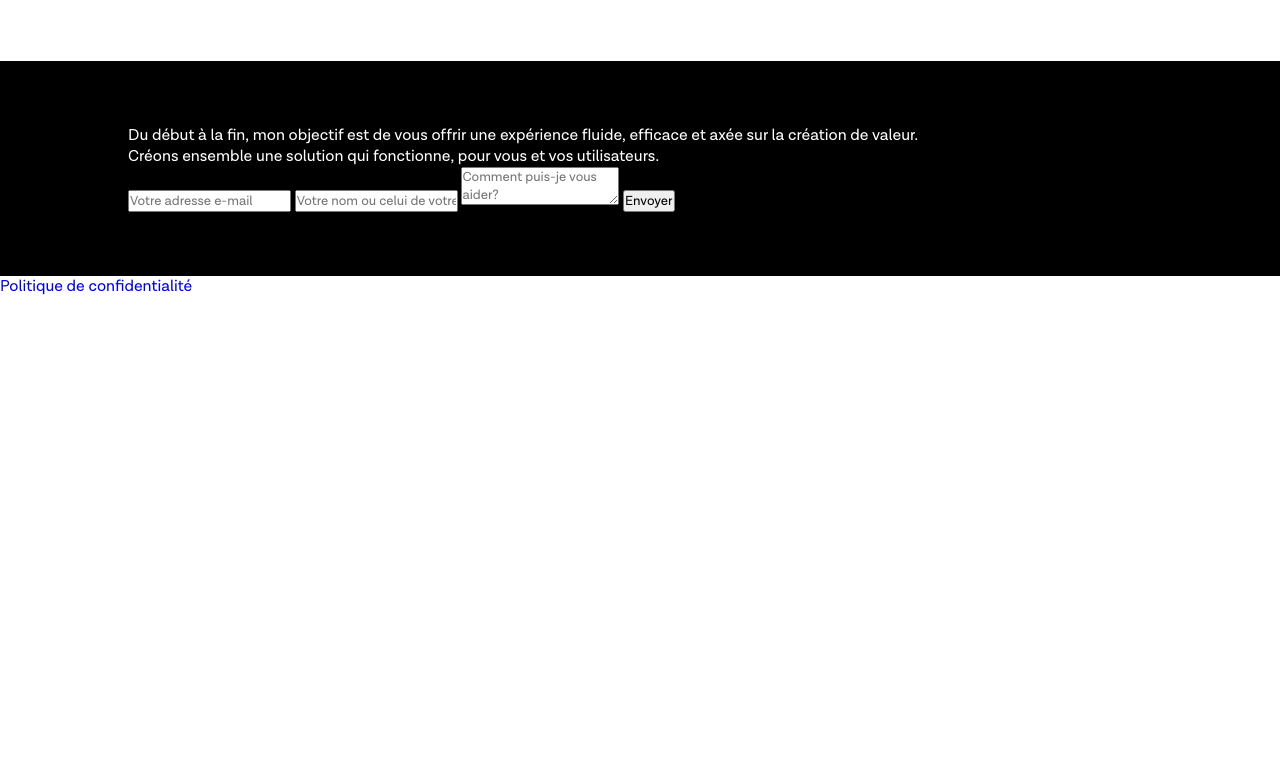
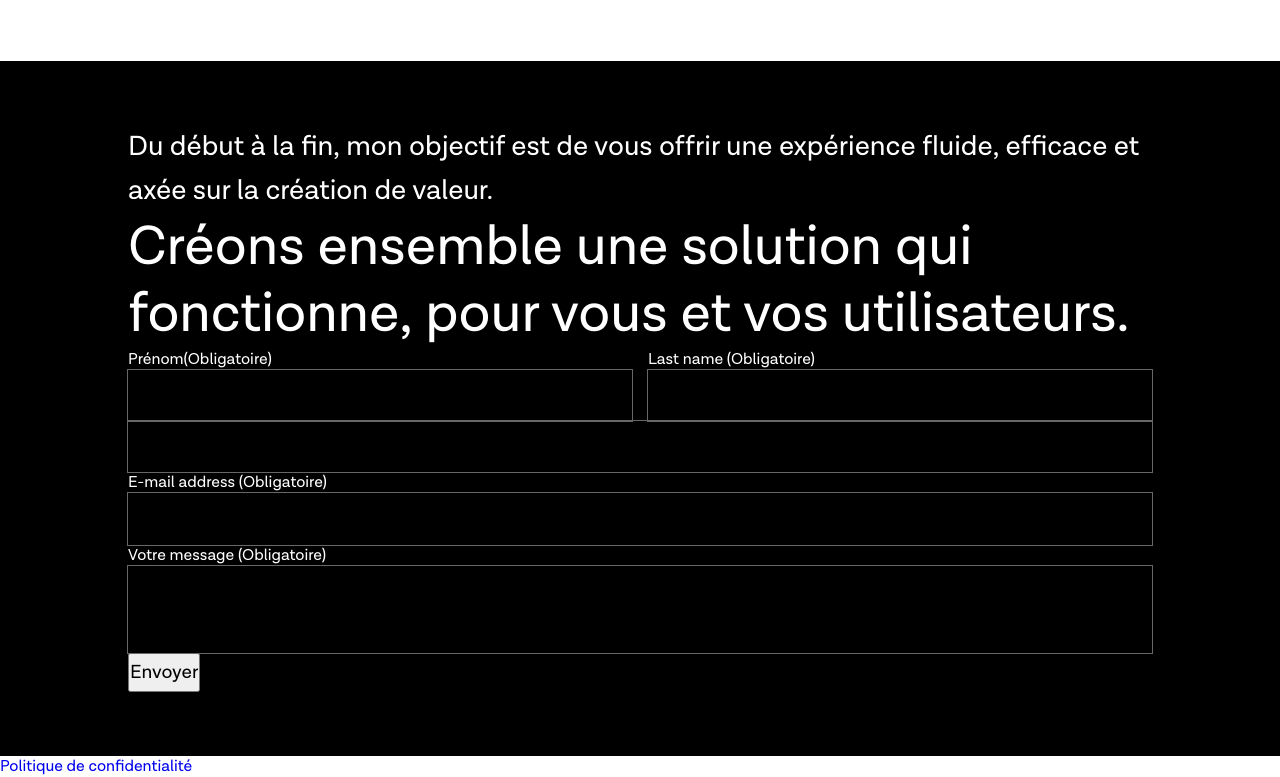
Before and after one commit to youssef370/portfolio, a plain HTML site: page index.html in a window 1280 px wide. Shown: the part 3829-4606 px from the top of the page. Before the commit the page ends 4126 px from the top, so only its background shows below. Drawn offline with Linux system fonts and the light colour scheme; a web font is replaced by a local one.

Commit message:
styled contact form

```diff
--- a/index.html
+++ b/index.html
@@ -179,27 +179,62 @@
       </section>
       <section class="contact inverse-colors" id="contact">
         <div class="container">
-          <p>
+          <p class="medium-text">
             Du début à la fin, mon objectif est de vous offrir une expérience
             fluide, efficace et axée sur la création de valeur.
           </p>
-          <p>
+          <p class="large-text">
             Créons ensemble une solution qui fonctionne, pour vous et vos
             utilisateurs.
           </p>
           <form action="" class="contact-form">
-            <input type="email" placeholder="Votre adresse e-mail" required />
+            <div class="contact-form__name-container flex-wrapper">
+              <div class="contact-form__name-part">
+                <label for="first-name" class="contact-form__field-name"
+                  >Prénom<span>(Obligatoire)</span></label
+                >
+                <input
+                  type="text"
+                  class="contact-form__field small-text"
+                  name="first-name"
+                />
+              </div>
+              <div class="contact-form__name-part">
+                <label for="last-name" class="contact-form__field-name"
+                  >Last name <span>(Obligatoire)</span></label
+                >
+                <input
+                  type="text"
+                  class="contact-form__field small-text"
+                  name="last-name"
+                />
+              </div>
+            </div>
+            <label for="company-name" class="contact-form__field-name"></label>
             <input
               type="text"
-              placeholder="Votre nom ou celui de votre entreprise"
-              required
+              name="company-name"
+              class="small-text contact-form__field"
             />
+            <label for="email-address" class="contact-form__field-name"
+              >E-mail address <span>(Obligatoire)</span></label
+            >
+            <input
+              type="email"
+              name="email-address"
+              class="small-text contact-form__field"
+            />
+            <label for="contact-message" class="contact-form__field-name"
+              >Votre message <span>(Obligatoire)</span></label
+            >
             <textarea
-              name="content"
-              id="content"
-              placeholder="Comment puis-je vous aider?"
+              name="contact-message"
+              class="small-text contact-form__field"
+              id="contact-message"
             ></textarea>
-            <button type="submit">Envoyer</button>
+            <button class="small-text contact-form__button" type="submit">
+              Envoyer
+            </button>
           </form>
         </div>
       </section>
--- a/style.css
+++ b/style.css
@@ -206,3 +206,34 @@
     font-weight: 700;
     text-transform: uppercase;
 }
+
+.contact-form__field {
+    display: block;
+    width: 100%;
+    resize: none;
+    border: none;
+    padding: 0.5rem 1rem;
+    color: white;
+    outline: 1px #676767 solid;
+    background: black;
+    transition: 0.2s all;
+}
+
+.contact-form__field:hover {
+    outline: 1px #b1b1b1 solid;
+    transition: 0.2s all;
+}
+
+.contact-form__field:focus {
+    outline: 1px white solid;
+    transition: 0.2s all;
+}
+
+.contact-form__name-container {
+    justify-content: space-between;
+    gap: 1rem;
+}
+
+.contact-form__name-part {
+    flex: 1;
+}
```
